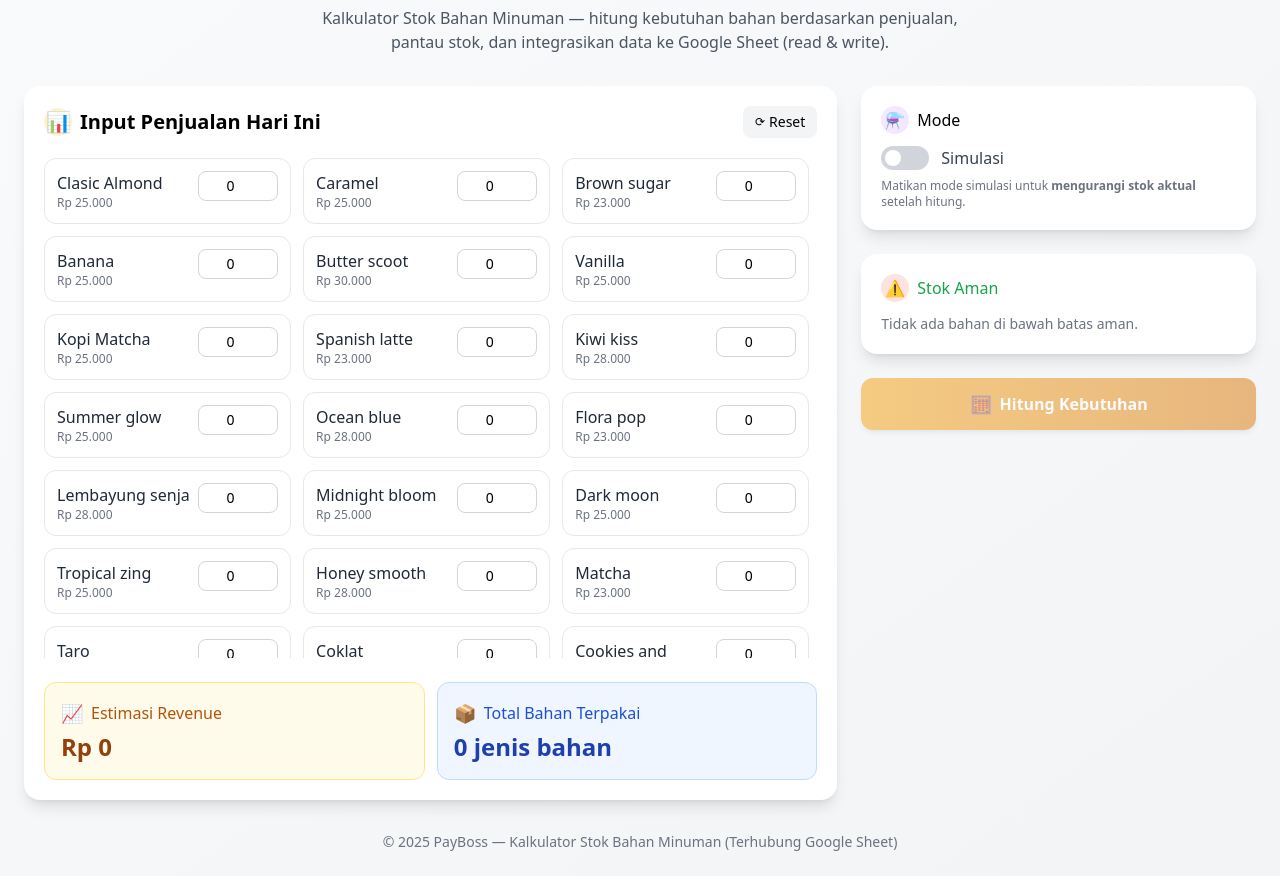
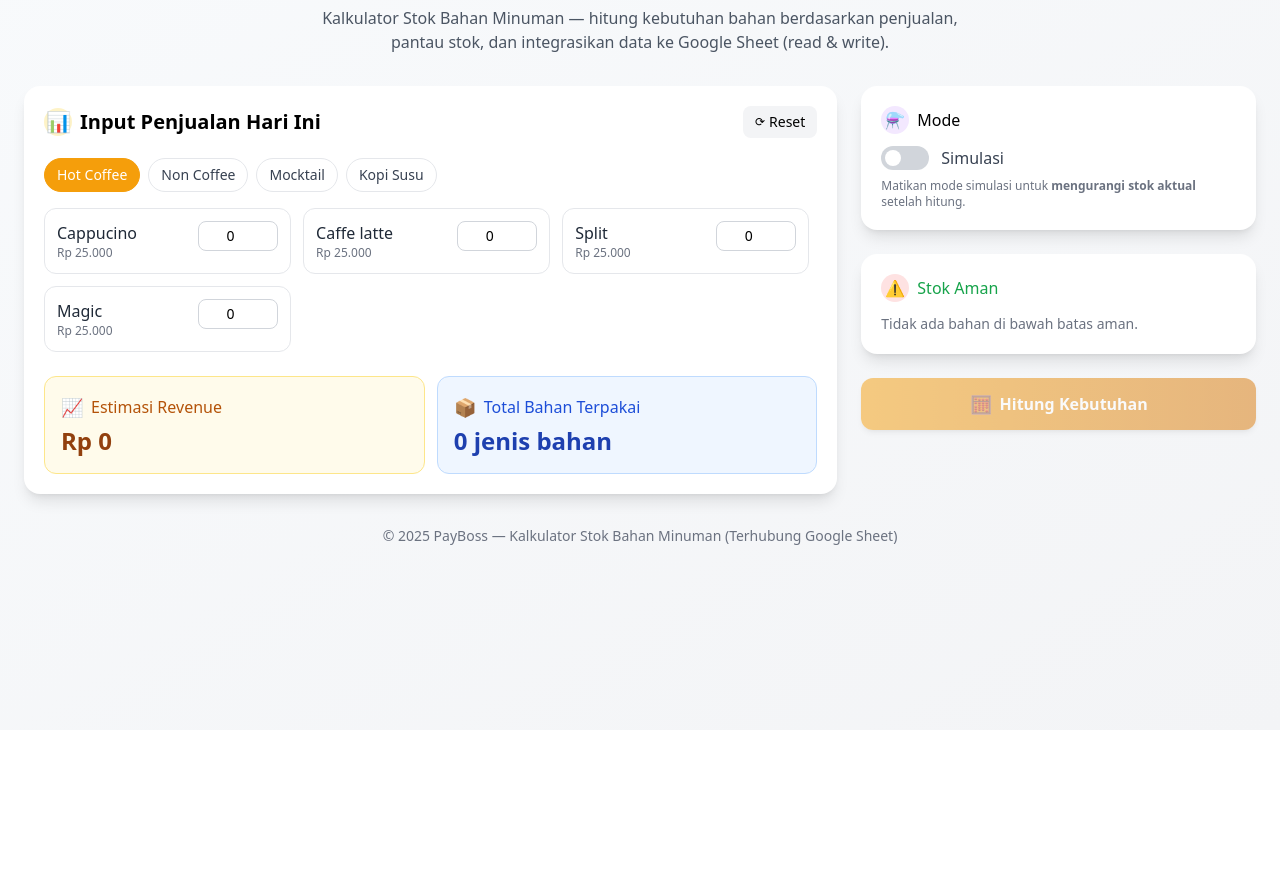
Before and after one commit to paybosscafetanjung/Kalkulator-Minuman, a plain HTML site: page index.html in a window 1280 px wide. Shown: the part 70-946 px from the top of the page. After the commit the page ends 800 px from the top, so only its background shows below. Drawn offline with nearby package versions, Linux system fonts and the light colour scheme; no server answers.

Commit message:
Update index.html

```diff
--- a/index.html
+++ b/index.html
@@ -38,6 +38,10 @@
           </button>
         </div>
 
+        <!-- Tabs Kategori -->
+        <div id="category-tabs" class="flex flex-wrap gap-2 mb-4"></div>
+
+        <!-- List Menu per Kategori -->
         <div
           id="menu-list"
           class="grid grid-cols-1 sm:grid-cols-2 md:grid-cols-3 gap-3 max-h-[500px] overflow-y-auto pr-2"
@@ -153,13 +157,53 @@
     // ==============================
     // KONFIGURASI GOOGLE APPS SCRIPT
     // ==============================
-    // URL Web App Google Apps Script (sudah kamu berikan)
     const SCRIPT_URL = "https://script.google.com/macros/s/AKfycbxGY-EiVFQf-QtcWKnQO_g-iy8objzfEts5DNBaWlofnvQV7UiIcGQTnu8p6ZW-eOs/exec";
 
     // ==============================
-    // DATA RESEP MENU (dari kode React)
+    // DATA RESEP MENU
     // ==============================
     const menuRecipes = [
+      // Hot Coffee
+      {
+        name: "Cappucino",
+        price: 25000,
+        ingredients: [
+          { name: "kopi", amount: 30, unit: "ml" },
+          { name: "susu", amount: 120, unit: "ml" },
+          { name: "creamer", amount: 10, unit: "ml" },
+          { name: "gula", amount: 10, unit: "ml" },
+        ],
+      },
+      {
+        name: "Caffe latte",
+        price: 25000,
+        ingredients: [
+          { name: "kopi", amount: 25, unit: "ml" },
+          { name: "susu", amount: 130, unit: "ml" },
+          { name: "gula", amount: 10, unit: "ml" },
+        ],
+      },
+      {
+        name: "Split",
+        price: 25000,
+        ingredients: [
+          { name: "kopi", amount: 35, unit: "ml" },
+          { name: "susu", amount: 90, unit: "ml" },
+          { name: "creamer", amount: 10, unit: "ml" },
+          { name: "gula", amount: 5, unit: "ml" },
+        ],
+      },
+      {
+        name: "Magic",
+        price: 25000,
+        ingredients: [
+          { name: "kopi", amount: 35, unit: "ml" },
+          { name: "susu", amount: 100, unit: "ml" },
+          { name: "gula", amount: 8, unit: "ml" },
+        ],
+      },
+
+      // Kopi susu
       {
         name: "Clasic Almond",
         price: 25000,
@@ -245,6 +289,8 @@
           { name: "kopi", amount: 15, unit: "ml" },
         ],
       },
+
+      // Mocktail
       {
         name: "Kiwi kiss",
         price: 28000,
@@ -336,6 +382,8 @@
           { name: "soda", amount: 100, unit: "ml" },
         ],
       },
+
+      // Non coffee (bubuk / base)
       {
         name: "Matcha",
         price: 23000,
@@ -386,7 +434,34 @@
       },
     ];
 
-    // Normalisasi nama bahan (case & plural insensitive)
+    // Kategori menu untuk tampilan input penjualan
+    const menuCategories = {
+      "Hot Coffee": ["Cappucino", "Caffe latte", "Split", "Magic"],
+      "Non Coffee": ["Matcha", "Red Velvet", "Taro", "Coklat", "Cookies and cream", "Lemon tea"],
+      "Mocktail": [
+        "Kiwi kiss",
+        "Summer glow",
+        "Ocean blue",
+        "Flora pop",
+        "Lembayung senja",
+        "Midnight bloom",
+        "Dark moon",
+        "Tropical zing",
+        "Honey smooth",
+      ],
+      "Kopi Susu": [
+        "Clasic Almond",
+        "Banana",
+        "Caramel",
+        "Vanilla",
+        "Brown sugar",
+        "Butter scoot",
+        "Kopi Matcha",
+        "Spanish latte",
+      ],
+    };
+
+    // Normalisasi nama bahan
     function normalizeIngredient(name) {
       return name
         .toLowerCase()
@@ -395,7 +470,7 @@
         .replace(/\s+/g, "");
     }
 
-    // Stok default (fallback kalau GAS tidak jalan), nanti dioverride dari Google Sheet
+    // Stok default (fallback kalau GAS gagal)
     const defaultStock = {
       sirup: { current: 3000, safe: 1000, unit: "ml" },
       "sirup mur": { current: 1500, safe: 500, unit: "ml" },
@@ -436,8 +511,10 @@
     let ingredientUsage = [];
     let simulateMode = true;
     let lastTotalRevenue = 0;
+    let activeCategory = "Hot Coffee";
 
     const menuListEl = document.getElementById("menu-list");
+    const categoryTabsEl = document.getElementById("category-tabs");
     const revenueEl = document.getElementById("revenue");
     const totalIngredientsEl = document.getElementById("total-ingredients");
     const modeToggleEl = document.getElementById("mode-toggle");
@@ -475,9 +552,43 @@
       }
     }
 
+    function createCategoryTabsUI() {
+      categoryTabsEl.innerHTML = "";
+      Object.keys(menuCategories).forEach((cat) => {
+        const btn = document.createElement("button");
+        btn.textContent = cat;
+        btn.className =
+          "category-tab px-3 py-1.5 rounded-full text-xs md:text-sm border transition-colors";
+        if (cat === activeCategory) {
+          btn.classList.add("bg-amber-500", "text-white", "border-amber-500");
+        } else {
+          btn.classList.add(
+            "bg-white",
+            "text-gray-700",
+            "border-gray-200",
+            "hover:bg-gray-100"
+          );
+        }
+        btn.addEventListener("click", () => {
+          activeCategory = cat;
+          createCategoryTabsUI();
+          createMenuListUI();
+        });
+        categoryTabsEl.appendChild(btn);
+      });
+    }
+
     function createMenuListUI() {
       menuListEl.innerHTML = "";
-      menuRecipes.forEach((menu) => {
+      let menusToRender;
+      if (activeCategory && menuCategories[activeCategory]) {
+        const allowed = new Set(menuCategories[activeCategory]);
+        menusToRender = menuRecipes.filter((m) => allowed.has(m.name));
+      } else {
+        menusToRender = menuRecipes;
+      }
+
+      menusToRender.forEach((menu) => {
         const card = document.createElement("div");
         card.className =
           "border border-gray-200 rounded-xl p-3 hover:shadow-md transition-shadow bg-white";
@@ -500,7 +611,7 @@
         const input = document.createElement("input");
         input.type = "number";
         input.min = "0";
-        input.value = "0";
+        input.value = sales[menu.name] ?? 0;
         input.className =
           "menu-qty-input w-20 px-2 py-1 text-center border border-gray-300 rounded-lg focus:ring-2 focus:ring-amber-500 focus:border-transparent text-sm";
         input.addEventListener("input", (e) => {
@@ -744,6 +855,7 @@
     // INIT
     // ==============================
     function init() {
+      createCategoryTabsUI();
       createMenuListUI();
       updateModeUI();
       loadStockFromSheet();
@@ -751,14 +863,5 @@
 
     window.addEventListener("DOMContentLoaded", init);
   </script>
-
-  <!--
-  =====================================
-  CONTOH GOOGLE APPS SCRIPT (BACKEND)
-  =====================================
-
-  // Ini hanya contoh, GS final kamu sudah kita buat terpisah.
-
-  -->
 </body>
 </html>
```
